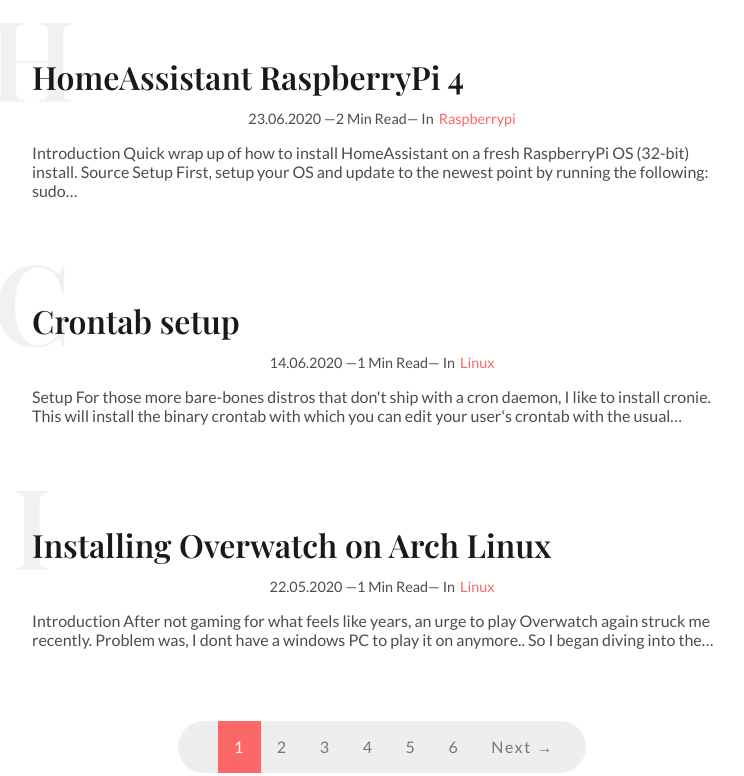
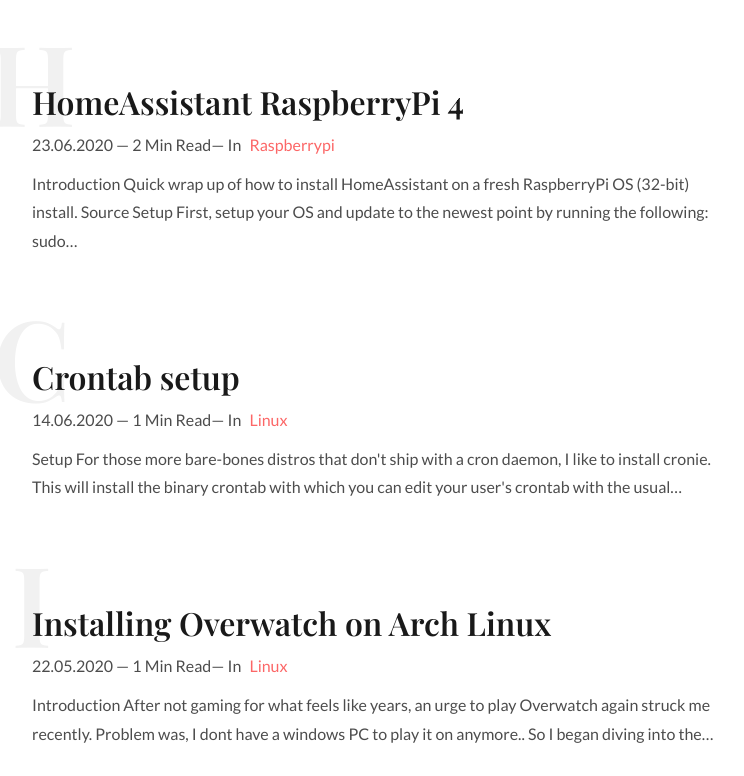
Before and after one commit to ndom91/home2020, a Gatsby site: page /blog in a window 1280 px wide. Shown: the part 1204-1980 px from the top of the page, without its empty margins (258-1002 px from the left). Built offline with nearby package versions, Linux system fonts and the light colour scheme; Gatsby itself is replaced by a stand-in of ours; some packages are replaced by stand-ins of ours.

Commit message:
fix: blog listing page

```diff
--- a/src/components/Article.tsx
+++ b/src/components/Article.tsx
@@ -4,7 +4,6 @@
 // @ts-ignore
 import config from '../../config/SiteConfig'
 import kebabCase from 'lodash/kebabCase'
-import { Subline } from './Subline'
 import theme from '../../config/Theme'
 import { motion } from 'framer-motion'
 import { media, titleCase } from '../utils/media'
@@ -23,20 +22,23 @@
   flex-direction: column;
   max-width: 700px;
   margin: 3.5rem auto;
-
-  &:hover {
-    & .post-initial {
-      transform: scale(1.1) translate(-50%, -50%);
-    }
+  @media ${media.large} {
+    max-width: 65vw;
+  }
+  @media ${media.medium} {
+    max-width: 75vw;
   }
   @media ${media.small} {
-    width: 80%;
-    margin: 0 auto;
-    margin-bottom: 50px;
+    max-width: 85vw;
     &:hover {
       & .post-initial {
         transform: scale(1.05) translate(-40%, -50%);
       }
+    }
+  }
+  &:hover {
+    & .post-initial {
+      transform: scale(1.1) translate(-50%, -50%);
     }
   }
 `
@@ -45,10 +47,10 @@
   position: relative;
   font-family: ${config.serifFontFamily};
   margin-bottom: 0.75rem;
+  font-size: 2rem;
   color: ${theme.colors.grey.default};
-  font-size: 2rem;
   @media ${media.medium} {
-    font-size: 1.2rem;
+    font-size: 2rem;
   }
 `
 
@@ -74,8 +76,8 @@
   grid-column: -1 / 1;
   margin-top: 1rem;
   margin-bottom: 1rem;
+  line-height: 1.8rem;
   @media ${media.medium} {
-    font-size: 1rem;
   }
 `
 
@@ -100,7 +102,7 @@
           <Initiale className="post-initial">{firstChar}</Initiale>
           <Link to={`/blog/${slug}`}>{title}</Link>
         </Title>
-        <Subline>
+        <div>
           {date && <span>{date} &mdash;</span>}
           {timeToRead && (
             <span>
@@ -118,7 +120,7 @@
               </Link>
             </>
           )}
-        </Subline>
+        </div>
         <Excerpt>{excerpt}</Excerpt>
       </Post>
     </motion.div>
--- a/src/components/Pagination.tsx
+++ b/src/components/Pagination.tsx
@@ -7,9 +7,15 @@
 export const PaginationContainer = styled.div`
   text-align: center;
   margin: 2rem;
+  margin: 2rem auto;
+  @media ${media.large} {
+    max-width: 65vw;
+  }
   @media ${media.medium} {
-    margin: 0rem;
+    max-width: 75vw;
   }
+  @media ${media.small} {
+    max-width: 85vw;
 `
 
 export const PaginationContent = styled.div`
--- a/src/templates/Blog.tsx
+++ b/src/templates/Blog.tsx
@@ -16,7 +16,6 @@
   font-display: swap;
   color: ${theme.colors.grey.default};
   text-align: center;
-  padding-bottom: 50px;
 `
 
 const BlogPage: React.FunctionComponent<DefaultPageProps> = ({ pageContext, data }) => {
```
